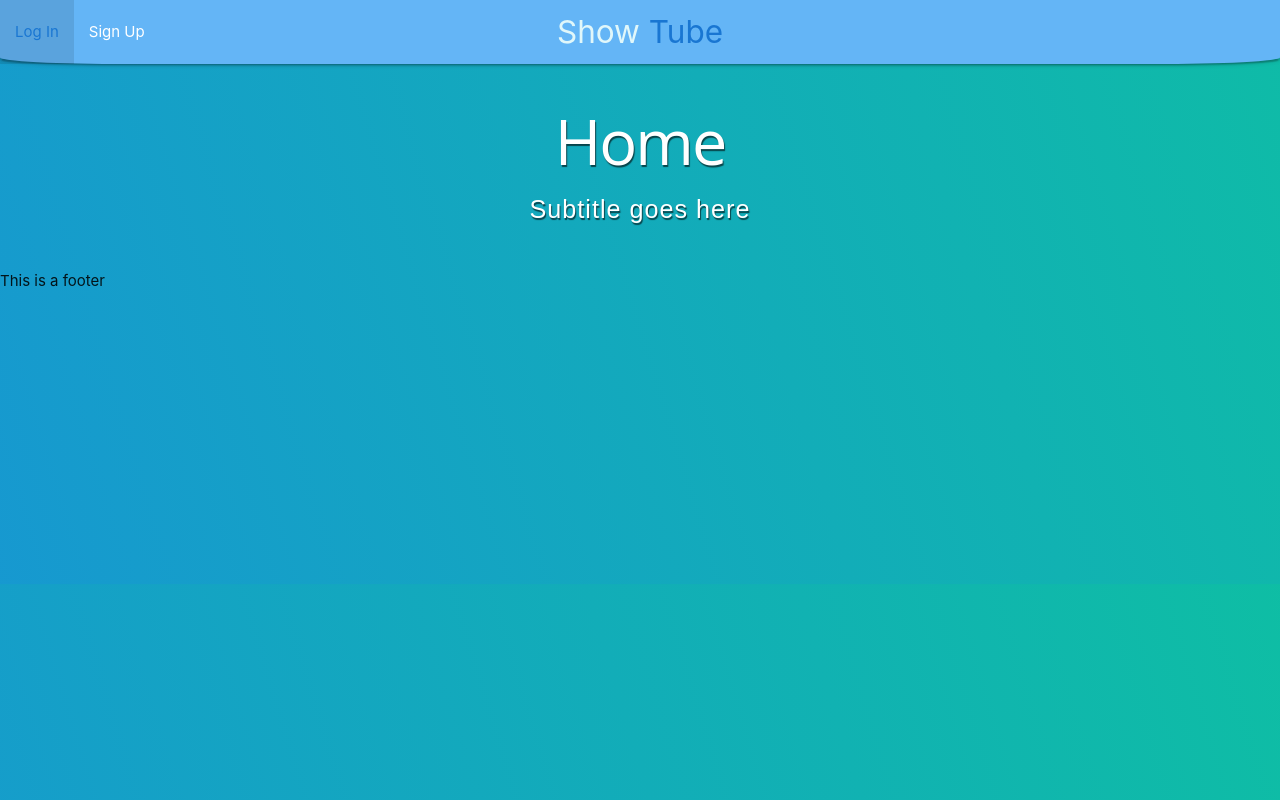
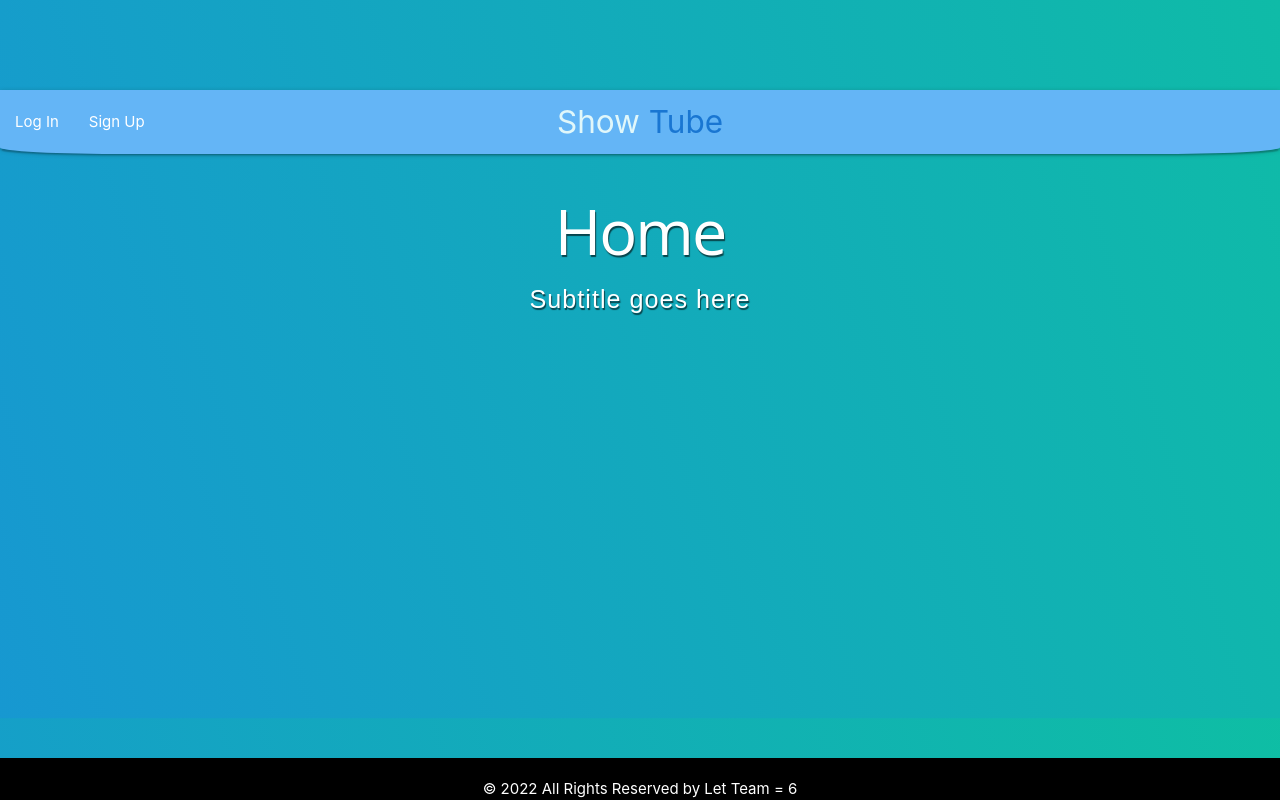
Before and after one commit to Brosari0/showtube, a Django app: page / in a window 1280 px wide. Run offline with Django 4.2, Linux system fonts and the light colour scheme.

Commit message:
CSS style update

```diff
--- a/main_app/static/style.css
+++ b/main_app/static/style.css
@@ -1,4 +1,5 @@
 * {
+
 }
 
 nav {
@@ -34,6 +35,7 @@ body {
     -webkit-animation: Background 25s ease infinite;
     -moz-animation: Background 25s ease infinite;
     animation: Background 25s ease infinite;
+    padding-top: 7%;
   }
 
   @-webkit-keyframes Background {
@@ -73,13 +75,13 @@ body {
   }
 
   .full-screen {
-    position: fixed;
+    position:fixed;
     top: 0;
     right: 0;
     bottom: 0;
     left: 0;
     background: url(https://i.imgur.com/wCG2csZ.png);
-    background-size: cover;
+    background-size: auto;
     background-position: center;
     width: 100%;
     height: 100%;
@@ -137,3 +139,11 @@ body {
   .button-line:hover {
     opacity: 1;
   }
+
+  .page-footer {
+
+    position:fixed;
+    bottom: 0;
+    width:100%;
+    background-color: black !important;
+  }
--- a/main_app/templates/base.html
+++ b/main_app/templates/base.html
@@ -42,6 +42,10 @@
         {% block content %}
         {% endblock %}
     </main>
-    <footer>This is a footer</footer>
 </body>
+<footer class="page-footer">
+    <div class="center-align">
+    © 2022 All Rights Reserved by Let Team = 6
+    </div>
+</footer>
 </html>
```
